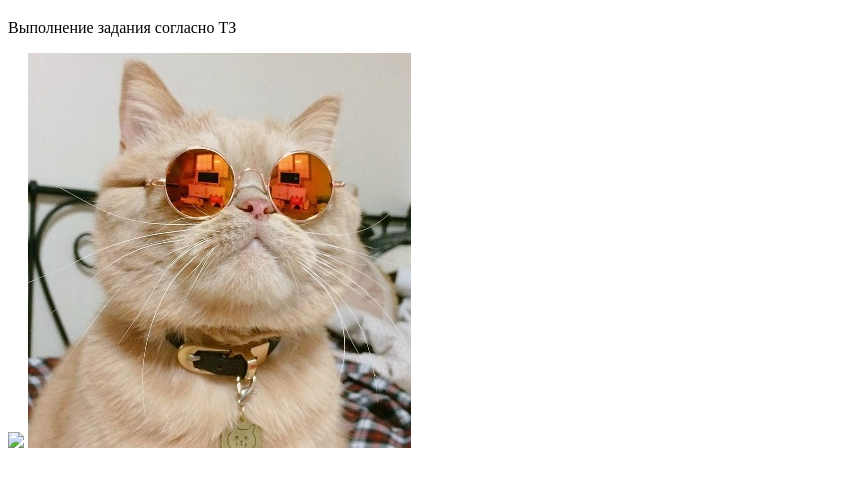
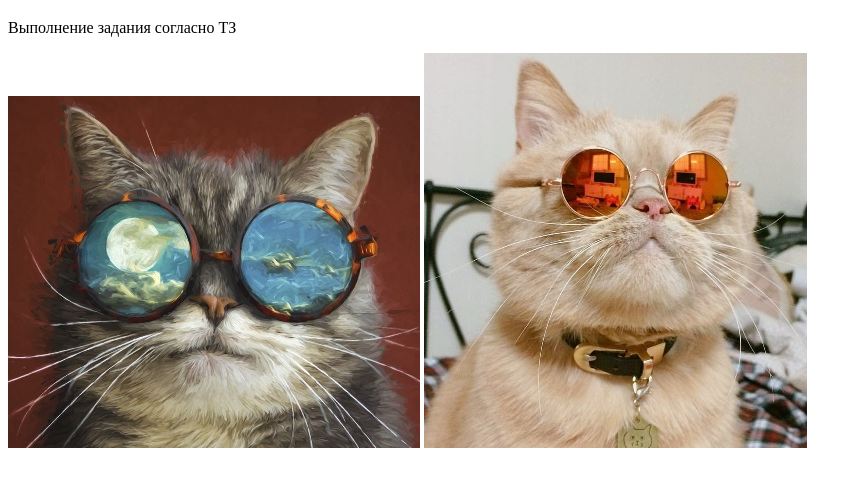
Before and after one commit to IlnazAg/folder, a plain HTML site: page folder/inner/index.html in a window 1280 px wide. Shown: the part 61-548 px from the top of the page, without its empty margins (0-862 px from the left). Drawn offline with Linux system fonts and the light colour scheme.

Commit message:
Update index.html

```diff
--- a/folder/inner/index.html
+++ b/folder/inner/index.html
@@ -9,7 +9,7 @@
 <body>
     <h1>Задание №1</h1>
     <p>Выполнение задания согласно ТЗ</p>
-    <img src="img/img1.png">
+    <img src="/img/img1.png">
     <img src="../../img/img2.png">
 </body>
 </html>
```
